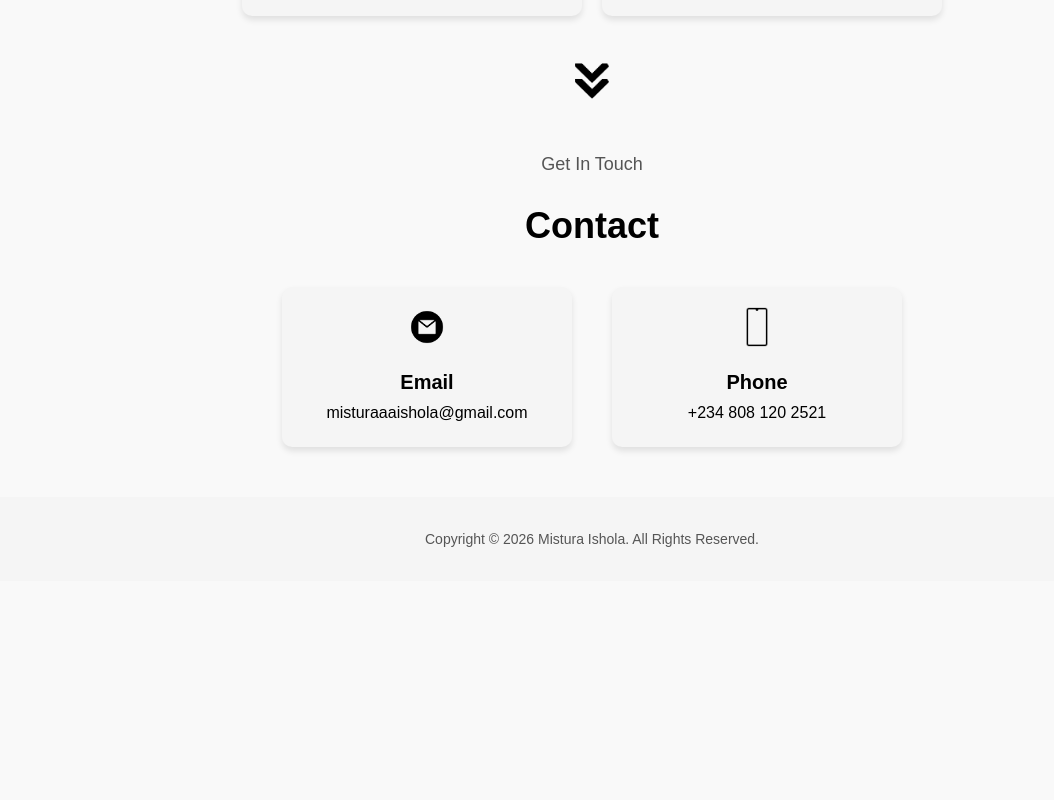
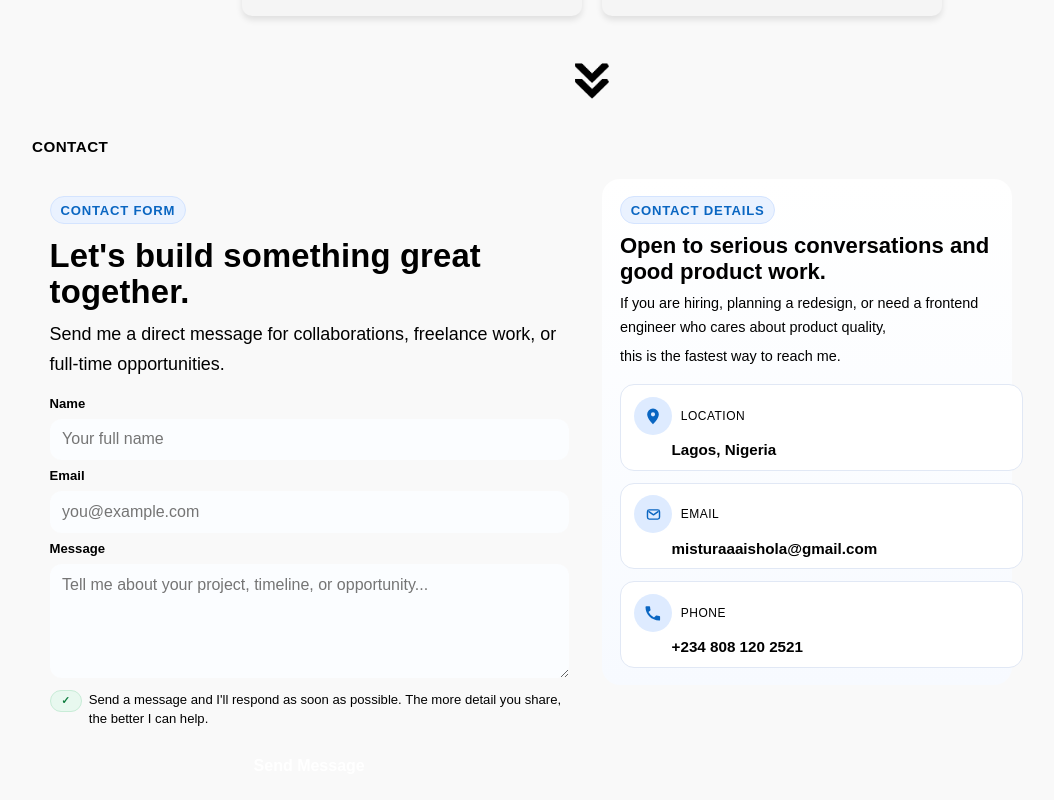
Before and after one commit to MisturaDev/my-portfolio, a React (Vite) app: page / in a window 1280 px wide. Shown: the part 3220-4020 px from the top of the page, without its empty margins (48-1102 px from the left). Before the commit the page ends 3801 px from the top, so only its background shows below. Built offline with nearby package versions, Linux system fonts and the light colour scheme; no server answers.

Commit message:
Upgrade contact section structure and styling

```diff
--- a/src/components/Contact.css
+++ b/src/components/Contact.css
@@ -1,139 +1,239 @@
-.section__text__p1 {
-  color: #555;
-  font-size: 18px;
-  text-align: center;
-  margin-bottom: 10px;
+.contact {
+  padding-top: 2rem;
+  padding-bottom: 4rem;
 }
 
-.title {
-  font-size: 36px;
-  text-align: center;
-  margin-bottom: 40px;
-  color: #000;
+.contact-grid {
+  margin-top: 1.5rem;
+  display: grid;
+  grid-template-columns: 1.15fr 0.85fr;
+  gap: 1rem;
+  max-width: 980px;
+  align-items: start;
 }
 
-
-.contact-container {
-  display: flex;
-  justify-content: center;
-  gap: 40px;
-  flex-wrap: wrap;
-  padding: 0 20px;
-  margin-bottom: 50px;
+.contact-panel {
+  background: var(--surface);
+  border: 1px solid var(--border);
+  border-radius: 18px;
+  padding: 1.1rem;
+  box-shadow: var(--soft-shadow);
 }
 
-
-.contact-info {
-  display: flex;
-  flex-direction: column;
-  gap: 20px;
+.contact-details-panel {
+  background: linear-gradient(180deg, #ffffff 0%, #f7faff 100%);
 }
 
-.contact-card {
-  background-color: #f5f5f5;
-  padding: 20px;
-  width: 250px;
-  border-radius: 10px;
-  box-shadow: 0 4px 6px rgba(0,0,0,0.1);
-  text-align: center;
-  transition: transform 0.3s ease;
+.panel-head h3 {
+  margin: 0;
+  display: inline-block;
+  font-size: 0.82rem;
+  font-weight: 800;
+  letter-spacing: 0.06em;
+  text-transform: uppercase;
+  color: #0a66c2;
+  background: #eaf2ff;
+  border: 1px solid #d4e4ff;
+  border-radius: 999px;
+  padding: 0.34rem 0.62rem;
 }
 
-.contact-card:hover {
-  transform: scale(1.05);
+.panel-head p {
+  margin: 0.5rem 0 0;
+  color: var(--text-secondary);
+  line-height: 1.65;
+  font-size: 0.9rem;
 }
 
-.contact-card h3 {
-  font-size: 20px;
-  margin: 10px 0;
-  color: #000;
+.panel-head .form-intro-title {
+  margin: 0.85rem 0 0;
+  color: #000000;
+  font-weight: 900;
+  font-size: 2.05rem;
+  line-height: 1.1;
+  letter-spacing: 0.005em;
 }
 
-
-.contact-card p {
-  font-size: 16px;
-  color: #000;
-  font-weight: 500;
-  margin: 5px 0;
+.panel-head .form-intro-text {
+  margin-top: 0.55rem;
+  margin-bottom: 0.95rem;
+  color: var(--text-secondary);
+  font-size: 1.12rem;
+  line-height: 1.7;
+  max-width: 52ch;
 }
 
-
-.contact-card a {
-  color: #0077b6;
-  text-decoration: none;
+.details-lead {
+  display: block;
+  color: #000000;
+  font-size: 1.38rem;
+  font-weight: 900;
+  line-height: 1.18;
+  margin-top: 0.55rem;
+  margin-bottom: 0.45rem;
 }
 
-.contact-card a:hover {
-  text-decoration: underline;
+.details-tail {
+  display: block;
+  margin-top: 0.3rem;
+  color: var(--text-secondary);
+  font-weight: 400;
 }
 
-
-.contact-card .icon {
-  width: 40px;
-  height: 40px;
-  margin-bottom: 10px;
+.contact-form {
+  margin-top: 1rem;
+  display: grid;
+  gap: 0.5rem;
 }
 
-
-.contact-form {
-  background-color: #f5f5f5;
-  padding: 20px;
-  width: 300px;
-  border-radius: 10px;
-  box-shadow: 0 4px 6px rgba(0,0,0,0.1);
-}
-
-.contact-form form {
-  display: flex;
-  flex-direction: column;
-  gap: 15px;
+.contact-form label {
+  font-size: 0.82rem;
+  font-weight: 600;
 }
 
 .contact-form input,
 .contact-form textarea {
-  padding: 10px;
-  border: 1px solid #ccc;
-  border-radius: 5px;
-  font-size: 16px;
-  resize: none;
+  border: 1px solid var(--border);
+  border-radius: 12px;
+  padding: 0.74rem 0.78rem;
+  font: inherit;
+  color: var(--text-primary);
+  background: #fbfdff;
+}
+
+.contact-form input:focus,
+.contact-form textarea:focus {
+  outline: 2px solid #dbe9ff;
+  border-color: #aac7f3;
 }
 
 .contact-form button {
-  padding: 10px;
-  border: none;
-  border-radius: 5px;
-  background-color: #0077b6;
-  color: white;
-  font-weight: 500;
+  margin-top: 0.45rem;
+  border: 0;
+  border-radius: 12px;
+  padding: 0.78rem 0.95rem;
+  font: inherit;
+  font-weight: 700;
+  color: #ffffff;
+  background: linear-gradient(135deg, var(--accent), var(--accent-2));
   cursor: pointer;
-  transition: background 0.3s ease, transform 0.3s ease;
 }
 
-.contact-form button:hover {
-  background-color: #005f86;
-  transform: scale(1.05);
+.contact-form button:disabled {
+  opacity: 0.6;
+  cursor: not-allowed;
 }
 
+.form-context {
+  margin: 0.25rem 0 0;
+  font-size: 0.82rem;
+  color: var(--text-secondary);
+  line-height: 1.5;
+  display: flex;
+  align-items: flex-start;
+  gap: 0.45rem;
+}
 
-@media (max-width: 900px) {
-  .contact-container {
-    flex-direction: column;
-    align-items: center;
-  }
+.checkmark-badge {
+  min-width: 20px;
+  height: 20px;
+  padding: 0 5px;
+  display: inline-flex;
+  align-items: center;
+  justify-content: center;
+  border-radius: 999px;
+  font-size: 0.65rem;
+  font-weight: 800;
+  color: #0b7a3b;
+  background: #e8f8ef;
+  border: 1px solid #c8ecd7;
+}
 
-  .contact-form {
-    width: 100%;
-    max-width: 400px;
-  }
+.contact-note {
+  margin-top: 0.8rem;
+  font-size: 0.82rem;
+  color: var(--text-secondary);
+}
 
-  .contact-info {
-    flex-direction: row;
-    flex-wrap: wrap;
-    justify-content: center;
-    gap: 20px;
-  }
+.contact-details {
+  margin-top: 1rem;
+  display: grid;
+  gap: 0.75rem;
+  justify-items: start;
+}
 
-  .contact-card {
-    width: 200px;
+.detail-item {
+  background: #ffffff;
+  border: 1px solid #e1e8f5;
+  border-radius: 14px;
+  padding: 0.72rem 0.82rem;
+  display: flex;
+  flex-direction: column;
+  align-items: flex-start;
+  width: 100%;
+}
+
+.detail-label {
+  margin: 0;
+  font-size: 0.75rem;
+  text-transform: uppercase;
+  letter-spacing: 0.04em;
+  color: var(--text-secondary);
+}
+
+.detail-head {
+  display: inline-flex;
+  align-items: center;
+  gap: 0.55rem;
+}
+
+.detail-icon {
+  width: 38px;
+  height: 38px;
+  display: inline-flex;
+  align-items: center;
+  justify-content: center;
+  border-radius: 999px;
+  background: #deebff;
+  color: #0a66c2;
+}
+
+.detail-icon svg {
+  width: 20px;
+  height: 20px;
+  fill: currentColor;
+}
+
+.detail-icon-email svg {
+  width: 17px;
+  height: 17px;
+  fill: none;
+}
+
+.detail-value {
+  margin: 0.4rem 0 0;
+  margin-left: 2.35rem;
+  font-size: 0.95rem;
+  font-weight: 600;
+  color: var(--text-primary);
+}
+
+.detail-link {
+  display: block;
+  margin-top: 0.4rem;
+  margin-left: 2.35rem;
+  font-size: 0.95rem;
+  font-weight: 600;
+  color: var(--text-primary);
+  text-decoration: none;
+}
+
+.detail-link:hover {
+  text-decoration: underline;
+}
+
+@media (max-width: 860px) {
+  .contact-grid {
+    grid-template-columns: 1fr;
   }
 }
--- a/src/components/Contact.jsx
+++ b/src/components/Contact.jsx
@@ -1,27 +1,105 @@
-import React from "react";
-import "./Contact.css";
-
-import emailIcon from "../assets/email.png";
-import phoneIcon from "../assets/phone.png";
+import React from 'react';
+import './Contact.css';
 
 const Contact = () => {
+  const formEndpoint = import.meta.env.VITE_FORMSPREE_ENDPOINT;
+
   return (
-    <section id="contact">
-      <p className="section__text__p1">Get In Touch</p>
-      <h1 className="title">Contact</h1>
+    <section id="contact" className="section-shell contact">
+      <p className="eyebrow">Contact</p>
 
-      <div className="contact-container">
-        <div className="contact-card">
-          <img src={emailIcon} alt="Email" className="icon" />
-          <h3>Email</h3>
-          <p>misturaaaishola@gmail.com</p>
+      <div className="contact-grid">
+        <div className="contact-panel contact-form-panel">
+          <div className="panel-head">
+            <h3>Contact Form</h3>
+            <p className="form-intro-title">Let&apos;s build something great together.</p>
+            <p className="form-intro-text">
+              Send me a direct message for collaborations, freelance work, or full-time opportunities.
+            </p>
+          </div>
+
+          <form action={formEndpoint || undefined} method="POST" className="contact-form">
+            <label htmlFor="name">Name</label>
+            <input id="name" name="name" type="text" placeholder="Your full name" required />
+
+            <label htmlFor="email">Email</label>
+            <input id="email" name="email" type="email" placeholder="you@example.com" required />
+
+            <label htmlFor="message">Message</label>
+            <textarea
+              id="message"
+              name="message"
+              rows="5"
+              placeholder="Tell me about your project, timeline, or opportunity..."
+              required
+            />
+
+            <p className="form-context">
+              <span className="checkmark-badge" aria-hidden="true">✓</span>
+              Send a message and I&apos;ll respond as soon as possible. The more detail you share, the better I can help.
+            </p>
+
+            <button type="submit" disabled={!formEndpoint}>
+              {formEndpoint ? 'Send Message' : 'Connect Formspree First'}
+            </button>
+          </form>
+
+          {!formEndpoint && (
+            <p className="contact-note">
+              Add <code>VITE_FORMSPREE_ENDPOINT=https://formspree.io/f/your_form_id</code> in your <code>.env</code> file.
+            </p>
+          )}
         </div>
 
-        <div className="contact-card">
-          <img src={phoneIcon} alt="Phone" className="icon" />
-          <h3>Phone</h3>
-          <p>+234 808 120 2521</p>
-        </div>
+        <aside className="contact-panel contact-details-panel">
+          <div className="panel-head">
+            <h3>Contact Details</h3>
+            <p>
+              <span className="details-lead">Open to serious conversations and good product work.</span>
+              If you are hiring, planning a redesign, or need a frontend engineer who cares about product quality,
+              <span className="details-tail">this is the fastest way to reach me.</span>
+            </p>
+          </div>
+
+          <div className="contact-details" role="list" aria-label="Contact details">
+            <article className="detail-item" role="listitem">
+              <div className="detail-head">
+                <span className="detail-icon" aria-hidden="true">
+                  <svg viewBox="0 0 24 24" role="presentation">
+                    <path d="M12 22s7-6.2 7-12a7 7 0 1 0-14 0c0 5.8 7 12 7 12Zm0-9.5a2.5 2.5 0 1 1 0-5 2.5 2.5 0 0 1 0 5Z" />
+                  </svg>
+                </span>
+                <p className="detail-label">Location</p>
+              </div>
+              <p className="detail-value">Lagos, Nigeria</p>
+            </article>
+
+            <article className="detail-item" role="listitem">
+              <div className="detail-head">
+                <span className="detail-icon detail-icon-email" aria-hidden="true">
+                  <svg viewBox="0 0 24 24" role="presentation" fill="none">
+                    <rect x="3.5" y="5.5" width="17" height="13" rx="2.5" stroke="currentColor" strokeWidth="2" />
+                    <path d="M5.5 8l6.5 4.5L18.5 8" stroke="currentColor" strokeWidth="2" strokeLinecap="round" strokeLinejoin="round" />
+                  </svg>
+                </span>
+                <p className="detail-label">Email</p>
+              </div>
+              <a className="detail-link" href="mailto:misturaaaishola@gmail.com">misturaaaishola@gmail.com</a>
+            </article>
+
+            <article className="detail-item" role="listitem">
+              <div className="detail-head">
+                <span className="detail-icon" aria-hidden="true">
+                  <svg viewBox="0 0 24 24" role="presentation">
+                    <path d="M6.6 10.8a15.3 15.3 0 0 0 6.6 6.6l2.2-2.2a1 1 0 0 1 1-.25c1 .33 2 .5 3.1.5a1 1 0 0 1 1 1V20a1 1 0 0 1-1 1C10.2 21 3 13.8 3 4.9a1 1 0 0 1 1-1h3.5a1 1 0 0 1 1 1c0 1.1.2 2.1.5 3.1a1 1 0 0 1-.25 1l-2.15 1.8Z" />
+                  </svg>
+                </span>
+                <p className="detail-label">Phone</p>
+              </div>
+              <a className="detail-link" href="tel:+2348081202521">+234 808 120 2521</a>
+            </article>
+          </div>
+        </aside>
       </div>
     </section>
   );
```
